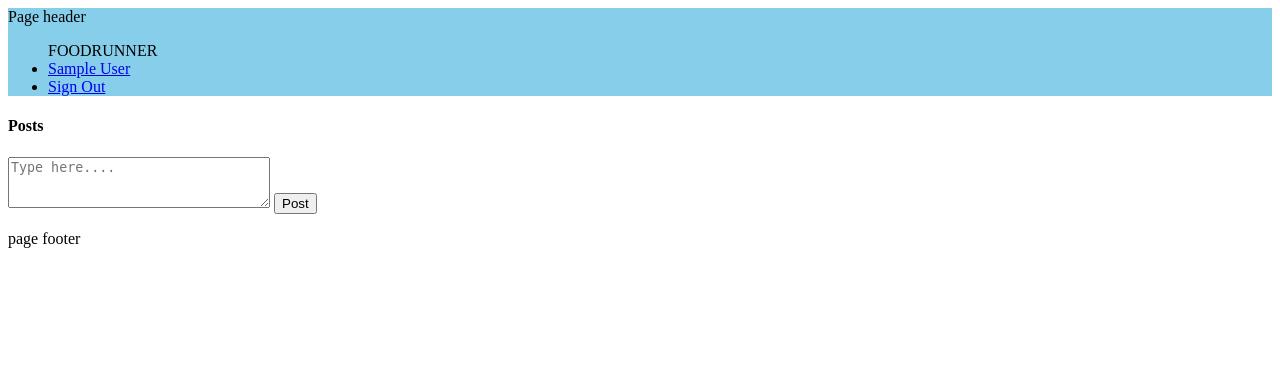
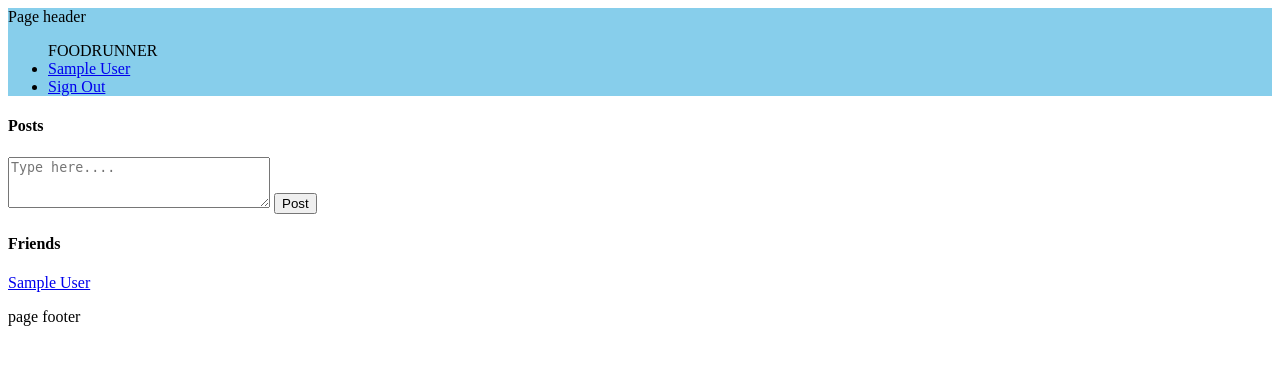
Before and after one commit to roushan299/project, a Node server app: page / in a window 1280 px wide. Shown: the top 365 px of the page. Run offline with Node 20, Linux system fonts and the light colour scheme; the visitor is signed in with stand-in values (Sample User, id 1); data that the repository does not hold is empty; some libraries are stand-ins or nearby versions.

Commit message:
Users profile links created

```diff
--- a/controllers/home_controller.js
+++ b/controllers/home_controller.js
@@ -1,4 +1,4 @@
-//const User = require('../models/user');
+const User = require('../models/user');
 const Post = require('../models/post');
 
 module.exports.home = function(req, res){
@@ -32,10 +32,14 @@ module.exports.home = function(req, res){
         }
     })
     .exec(function(err, posts){
-        return res.render('home', {
-            title:"FoodRunner | Dashboard",
-            posts:posts
+        User.find({}, function(err, user){
+            return res.render('home', {
+                title:"FoodRunner | Dashboard",
+                posts:posts,
+                all_users:user
+            });
         });
+
     });
 }
 
--- a/controllers/users_controller.js
+++ b/controllers/users_controller.js
@@ -3,14 +3,14 @@ const router = require('../routes');
 const passport = require('passport');
 
 module.exports.profile = function(req, res){
-    User.findById(req.user.id, function(err, user){
+    User.findById(req.params.id, function(err, user){
         if(err){
             console.log('!!!Error in finding the user ---> user controller');
             return res.redirect('/users/sign-in');
         }
         return res.render('user_profile',{
             title:"FoodRunner | profile",
-            user: user
+            profile_user: user
     });
 
     });
--- a/routes/users.js
+++ b/routes/users.js
@@ -4,7 +4,7 @@ const passport = require('passport');
 const usersController = require('../controllers/users_controller');
 
 
-router.get('/profile',passport.checkAuthentication, usersController.profile);
+router.get('/profile/:id',passport.checkAuthentication, usersController.profile);
 router.use('/', require('./hii'));
 
 router.get('/sign-in', usersController.sigin);
--- a/views/home.ejs
+++ b/views/home.ejs
@@ -50,4 +50,14 @@
     </p>
     </ul>
 </section>
+<% if(locals.user){%>
+<section id = '/users_friends'>
+    <h4> Friends </h4>
+    <% for(u of all_users){%>
+    <p>
+        <a href = "/users/profile/<%=u.id%>"><%=u.name%></a>
+    </p>
+    <%}%>
+</section>
+<%}%>
 </body>
--- a/views/user_profile.ejs
+++ b/views/user_profile.ejs
@@ -1,6 +1,5 @@
 
 <h1>
-    <p><%=user.name%></p>
-    <p><%=user.email%></p>
-
+    <p><%=profile_user.name%></p>
+    <p><%=profile_user.email%></p>
 </h1>
```
